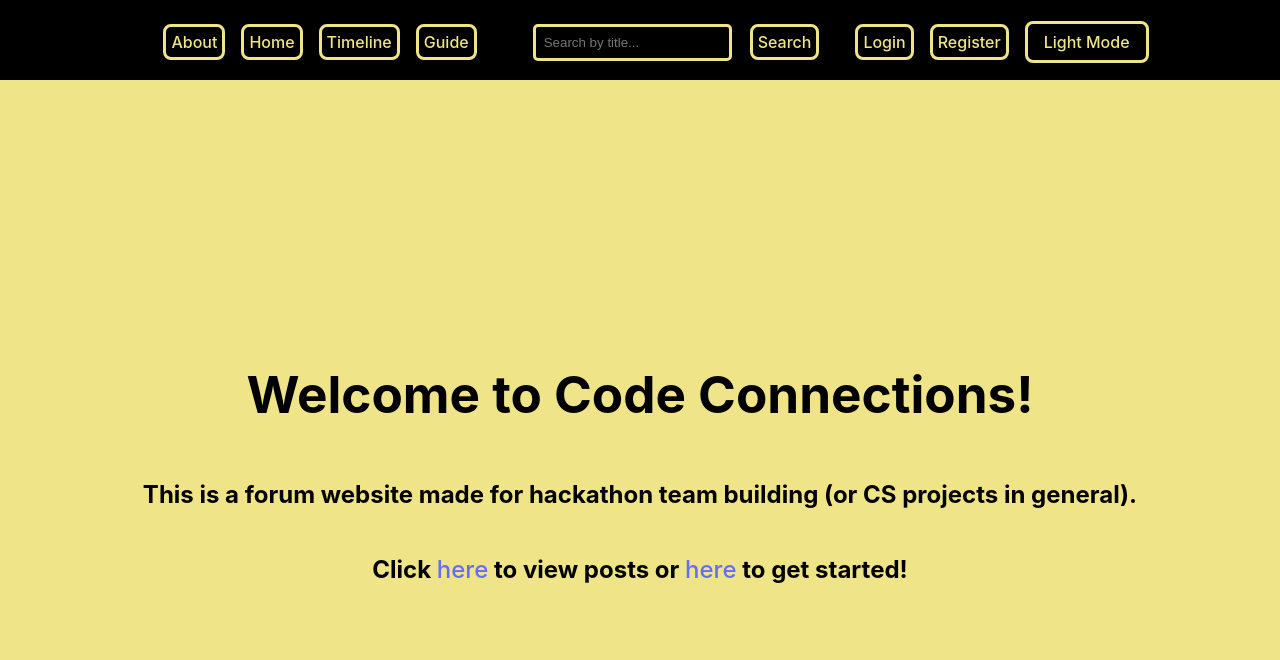
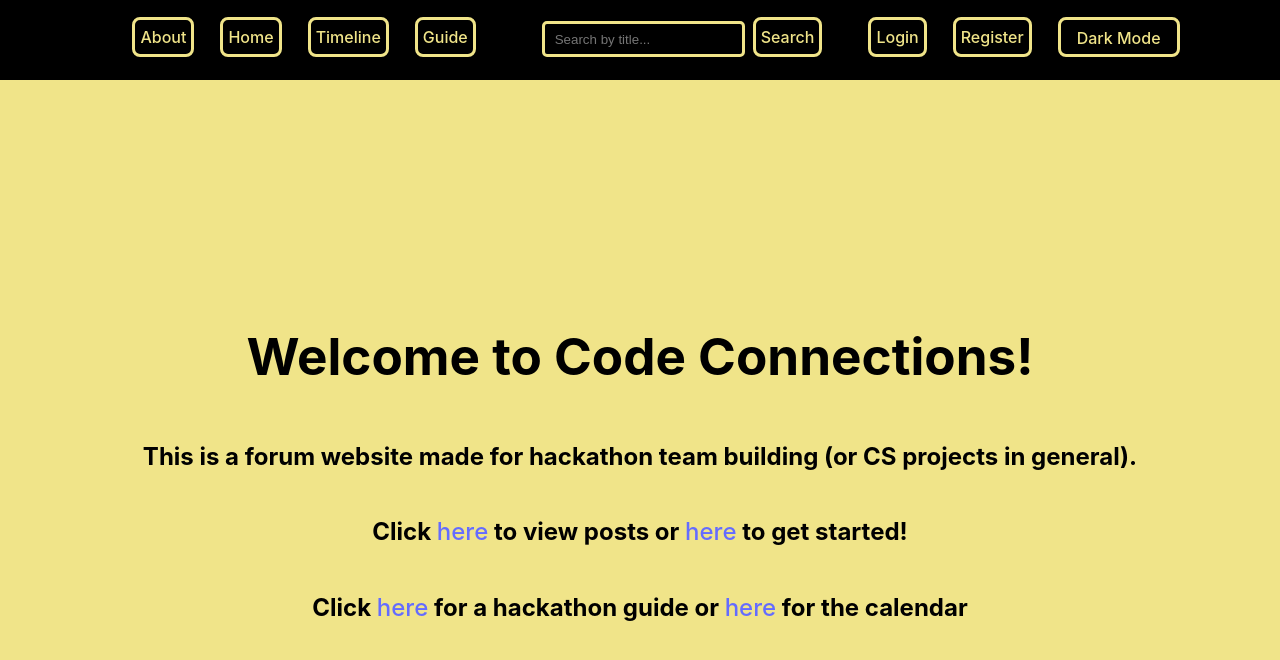
Before and after one commit to HareshP31/Code_Connections, a React (Vite) app in the folder Code_Connections/: page / in a window 1280 px wide. Shown: the top 660 px of the page. Built offline with nearby package versions, Linux system fonts and the light colour scheme; no server answers.

Commit message:
edits for mobile view

```diff
--- a/Code_Connections/src/components/Navbar.jsx
+++ b/Code_Connections/src/components/Navbar.jsx
@@ -9,7 +9,7 @@ const Navbar = ({ toggleTheme, isDarkMode }) => {
 
   const handleSearch = (e) => {
     e.preventDefault();
-    navigate(`/?search=${searchTerm}`);
+    navigate(`/home/?search=${searchTerm}`);
   };
 
   const handleLogout = async () => {
@@ -21,6 +21,7 @@ const Navbar = ({ toggleTheme, isDarkMode }) => {
 
   return (
     <nav className={`navbar ${isDarkMode ? 'dark' : 'light'}`}>
+      <div className="navbar-scroll">
         <button onClick={() => navigate('/')} className="nav-link">About</button>
         <button onClick={() => navigate('/home')} className="nav-link">Home</button>
         <button onClick={() => navigate('/timeline')} className="nav-link">Timeline</button>
@@ -28,7 +29,8 @@ const Navbar = ({ toggleTheme, isDarkMode }) => {
         {user && (
           <button onClick={() => navigate('/create')} className="nav-link">Create Post</button>
         )}
-      <form onSubmit={handleSearch} className="search-form" style={{ display: 'flex', justifyContent: 'center', alignItems: 'center', gap: '10px' }}>
+        <div className="search-container">
+          <form onSubmit={handleSearch} className="search-form">
             <input
               type="text"
               placeholder="Search by title..."
@@ -39,6 +41,7 @@ const Navbar = ({ toggleTheme, isDarkMode }) => {
             />
             <button type="submit" className="nav-link">Search</button>
           </form>
+        </div>
         {user ? (
           <>
             <button
@@ -61,8 +64,10 @@ const Navbar = ({ toggleTheme, isDarkMode }) => {
           </>
         )}
         <button onClick={toggleTheme} className="theme-toggle-btn">
-        {isDarkMode ? 'Dark Mode' : 'Light Mode'}
+          {isDarkMode ? 'Light Mode' : 'Dark Mode'}
         </button>
+      </div>
+
     </nav>
   );
 };
--- a/Code_Connections/src/pages/AboutPage.jsx
+++ b/Code_Connections/src/pages/AboutPage.jsx
@@ -7,6 +7,7 @@ const AboutPage = () => {
             <h1>Welcome to Code Connections!</h1>
             <h2>This is a forum website made for hackathon team building (or CS projects in general).</h2>
             <h2>Click <Link to="/home">here</Link> to view posts or <Link to="/register">here</Link> to get started!</h2>
+            <h2>Click <Link to="/guide">here</Link> for a hackathon guide or <Link to="/timeline">here</Link> for the calendar</h2>
         </div>
     );
 };
--- a/Code_Connections/src/pages/CreatePost.jsx
+++ b/Code_Connections/src/pages/CreatePost.jsx
@@ -5,7 +5,7 @@ import { useAuth } from '../AuthContext';
 import { doc, getDoc, updateDoc } from 'firebase/firestore';
 import { db } from '../firebase';
 
-const pLanguages = [ "JavaScript", "Python", "Java", "C", "C++", "C#", "Ruby", "Swift", "Kotlin", "Rust", "PHP", "TypeScript", "React", "Godot", "Unity", "Arduino", "Flask", "Golang", "Lua", "AWS", "GCP", "Azure"];
+const pLanguages = [ "HTML/CSS", "JavaScript", "Python", "Java", "C", "C++", "C#", "Ruby", "Swift", "Kotlin", "Rust", "PHP", "TypeScript", "React", "Godot", "Unity", "Arduino", "Flask", "Golang", "Lua", "AWS", "GCP", "Azure"];
 const pCategories = ["Beginner", "Advanced", "AI/Machine Learning", "Game", "Educational", "Virtual Reality", "Computer Vision", "Embedded Systems"];
 
 const CreatePost = () => {
--- a/Code_Connections/src/pages/UpdatePost.jsx
+++ b/Code_Connections/src/pages/UpdatePost.jsx
@@ -3,7 +3,7 @@ import { useParams, useNavigate } from 'react-router-dom';
 import { supabase } from '../client';
 import { useAuth } from '../AuthContext';
 
-const pLanguages = [ "JavaScript", "Python", "Java", "C", "C++", "C#", "Ruby", "Swift", "Kotlin", "Rust", "PHP", "TypeScript", "React", "Godot", "Unity", "Arduino", "Flask", "Golang", "Lua", "AWS", "GCP", "Azure"];
+const pLanguages = [ "HTML/CSS", "JavaScript", "Python", "Java", "C", "C++", "C#", "Ruby", "Swift", "Kotlin", "Rust", "PHP", "TypeScript", "React", "Godot", "Unity", "Arduino", "Flask", "Golang", "Lua", "AWS", "GCP", "Azure"];
 const pCategories = ["Beginner", "Advanced", "AI/Machine Learning", "Game", "Educational", "Virtual Reality", "Computer Vision", "Embedded Systems"];
 
 const UpdatePost = () => {
@@ -168,6 +168,21 @@ const UpdatePost = () => {
           </ul>
         )}
 
+        <div className="scrollable-language-list">
+          <h4>Full List:</h4>
+          <ul>
+            {pLanguages.map((lang) => (
+              <li
+                key={lang}
+                className={`language-item ${selectedLanguages.includes(lang) ? "selected" : ""}`}
+                onClick={() => handleLanguageSelect(lang)}
+              >
+                {lang}
+              </li>
+            ))}
+          </ul>
+        </div>
+
         <div className="selected-languages">
           {selectedLanguages.map((lang) => (
             <span key={lang} className="selected-tag">
--- a/Code_Connections/src/styles/App.css
+++ b/Code_Connections/src/styles/App.css
@@ -30,6 +30,19 @@ body.dark {
   z-index: 1000;
   padding-bottom:1rem;
   margin-top: -12px;
+}
+
+.navbar-scroll {
+  display: flex;
+  gap: 10px;
+  overflow-x: auto;
+  white-space: nowrap;
+  margin-top: 50px;
+  padding: 20px 0;
+}
+
+.navbar-scroll button {
+  max-height: 40px;
 }
 
 body.dark .navbar {
@@ -72,17 +85,25 @@ body.light button {
 .search-form {
   display: flex;
   flex-direction: row;
-  align-items: center;
+  justify-content: center;
   height: 100%;
   width: auto;
 }
 
+.search-container {
+  display: flex;
+  flex-direction: row;
+  justify-content: center;
+  align-items: center;
+}
+
 .search-input {
-  padding: 0.5rem;
+  padding: 10px;
   border-radius: 5px;
   flex-grow: 1;
   margin-right: 0.5rem;
-  margin-top: 2.25rem;
+  margin-top: 20px;
+  max-height: 10px;
 }
 
 body.dark .search-input {
```
Lines whose indentation alone changed are shown as unchanged.
